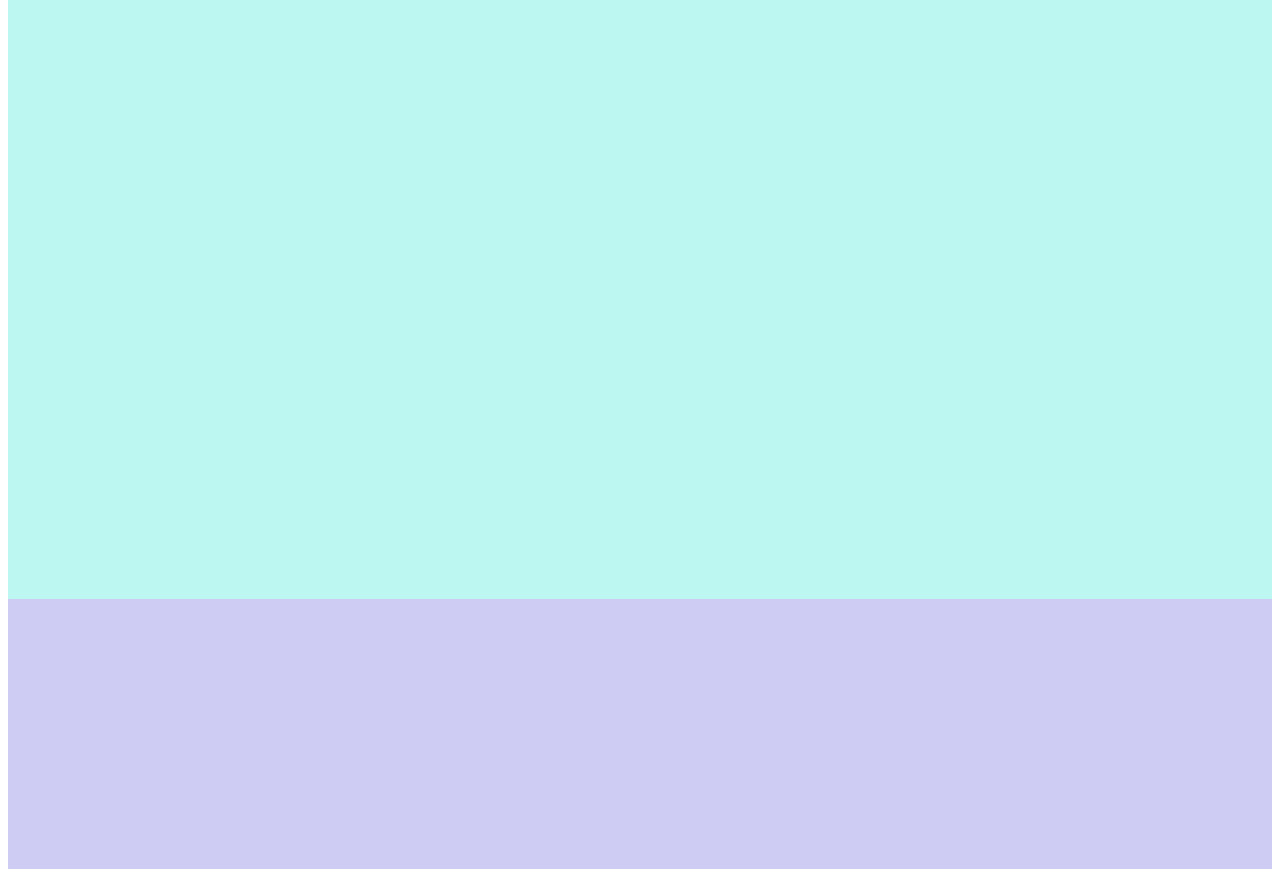
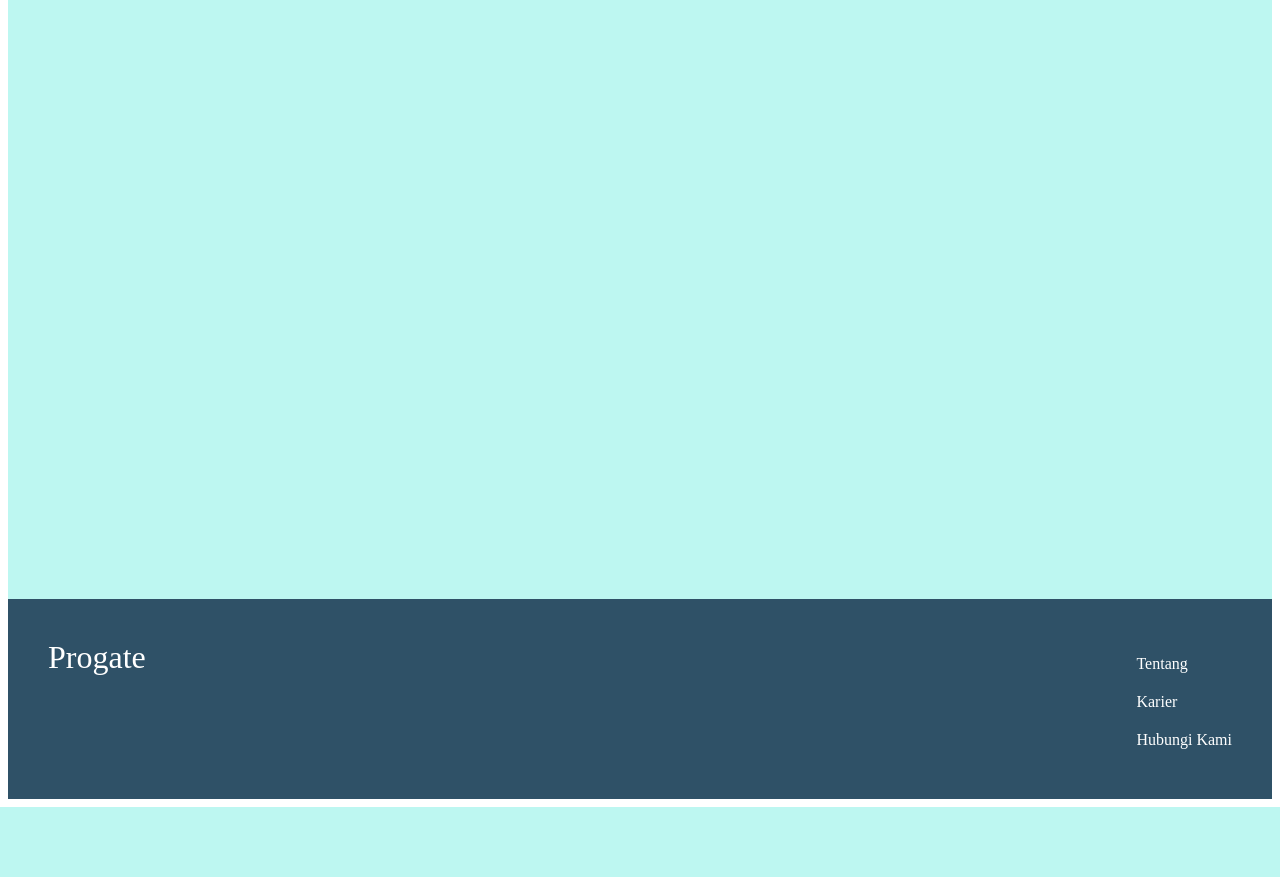
Before and after one commit to abdulwahidm/Bootcamp-Orang-Siber-X-Progate, a PHP site: page / in a window 1280 px wide. Shown: the part 107-984 px from the top of the page. After the commit the page ends 914 px from the top, so only its background shows below. Run offline with PHP 8.4, Linux system fonts and the light colour scheme.

Commit message:
membuat struktur footer

```diff
--- a/HTML-CSS-Study/HTML-CSS-I/index.html
+++ b/HTML-CSS-Study/HTML-CSS-I/index.html
@@ -31,6 +31,19 @@
 
 
     <div class="footer">
+        <div class="footer-logo">
+            Progate
+        </div>
+
+        <div class="footer-list">
+            <ul>
+                <li>Tentang</li>
+                <li>Karier</li>
+                <li>Hubungi Kami</li>
+            </ul>
+        </div>
+
+    </div>
 
 </body>
 
--- a/HTML-CSS-Study/HTML-CSS-I/stylesheet.css
+++ b/HTML-CSS-Study/HTML-CSS-I/stylesheet.css
@@ -1,5 +1,9 @@
 body {
     font-family: "Avenir Next";
+}
+
+li {
+    list-style: none;
 }
 
 .header {
@@ -14,8 +18,7 @@ body {
     padding: 20px 40px;
 }
 
-li {
-    list-style: none;
+.header-list li {
     float: left;
     padding: 33px 20px;
 }
@@ -26,6 +29,21 @@ li {
 }
 
 .footer {
-    background-color: #ceccf3;
-    height: 270px;
+    background-color: #2f5167;
+    color: #fff;
+    height: 120px;
+    padding: 40px 40px;
 }
+
+.footer-logo {
+    font-size: 32px;
+    float: left;
+}
+
+.footer-list {
+    float: right;
+}
+
+.footer-list li {
+    padding-bottom: 20px;
+}
```
